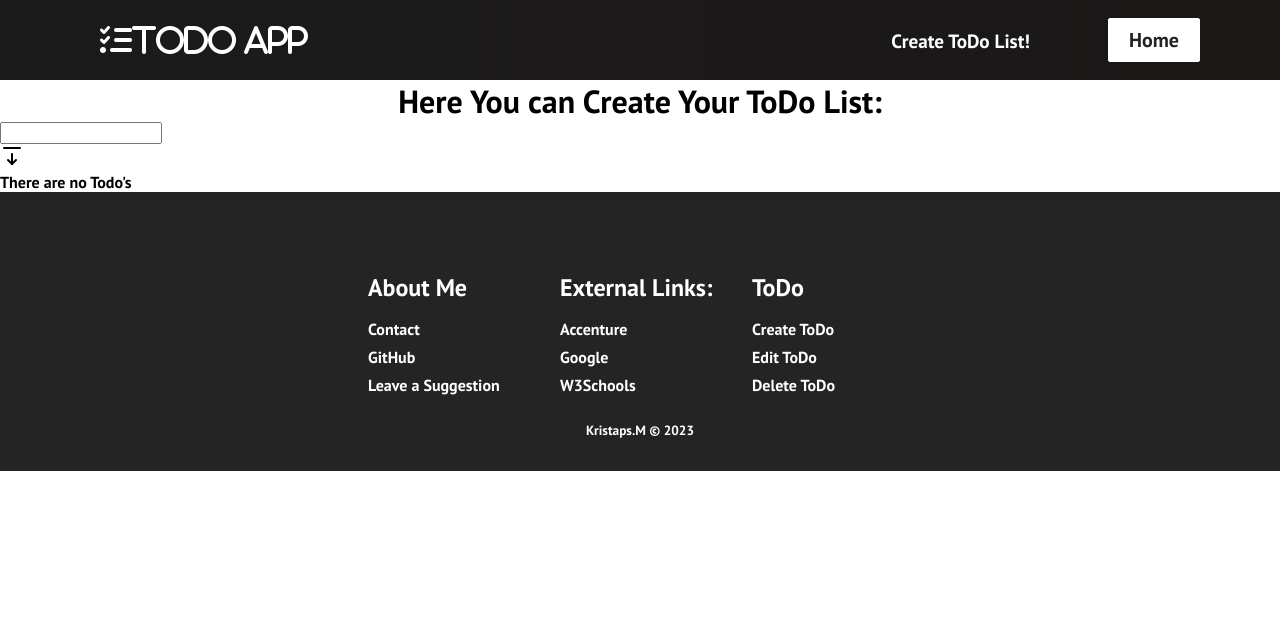
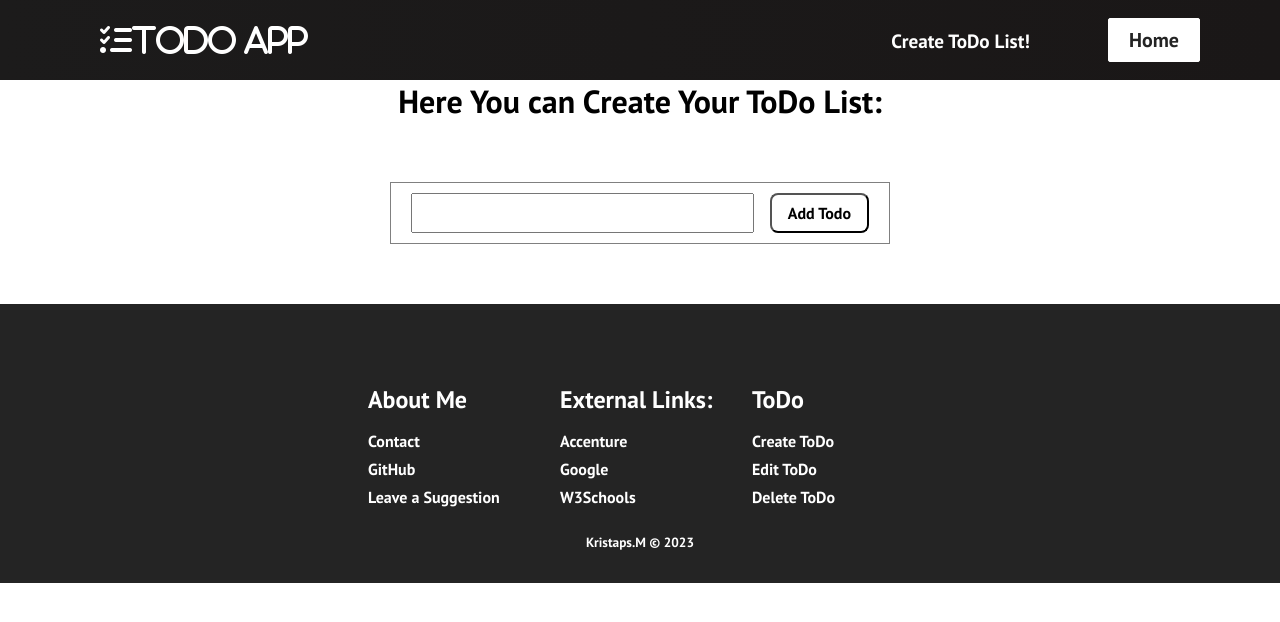
Before and after one commit to Kriishu/ToDo-app, a React (Create React App) app in the folder my-app/: page /pages/CreateTodo in a window 1280 px wide. Shown: the top 622 px of the page. Built offline with nearby package versions, Linux system fonts and the light colour scheme.

Commit message:
Fixed up the ToDo tab.

```diff
--- a/my-app/src/App.js
+++ b/my-app/src/App.js
@@ -1,7 +1,7 @@
 import React from "react";
 import "./App.css";
 import Navbar from "./components/Navbar";
-import { BrowserRouter as Router, Routes, Route } from "react-router-dom";
+import { BrowserRouter as Router, Routes, Route, } from "react-router-dom";
 import Home from "./components/pages/Home";
 import CreateTodo from "./components/pages/CreateTodo";
 
--- a/my-app/src/components/HeroSection.js
+++ b/my-app/src/components/HeroSection.js
@@ -1,4 +1,5 @@
 import React from "react";
+
 import "../App.css";
 import { Button } from "./Button";
 import "./HeroSection.css";
--- a/my-app/src/components/Listitem.js
+++ /dev/null
@@ -1,23 +0,0 @@
-
-import { AiOutlineCheck } from 'react-icons/ai';
-import { ImBin } from 'react-icons/im';
-
-const Listitem = ({text, deleteTodo, isChecked, toggleChecked}) => {
-  return (
-    <div className="todo">
-        <div className={`${isChecked ? "todo_radio" : "todo_radio_unchecked" }`} onClick={toggleChecked}>
-            {isChecked && <AiOutlineCheck />}
-        </div>
-
-        <div className={` ${isChecked ? "todo_text_checked" : "todo_text"}`}>
-            {text}
-        </div>
-
-        <div className="todo_delete" onClick={deleteTodo}>
-            <ImBin />
-        </div>
-    </div>
-  )
-}
-
-export default Listitem
--- /dev/null
+++ b/my-app/src/components/Todo.css
@@ -0,0 +1,69 @@
+h1 {
+    text-align: center;
+  }
+  #todo-list {
+    width: 500px;
+    margin: 60px auto;
+  }
+  form, .todo {
+    border: 1px solid grey;
+    padding: 10px 20px;
+    margin-bottom: 10px;
+  }
+  form {
+    display: flex;
+    justify-content: space-between;
+    margin-bottom: 30px;
+  }
+  form input {
+    padding: 4px 8px;
+    flex-grow: 1;
+    margin-right: 16px;
+  }
+  .todo {
+    display: flex;
+    flex-direction: column;
+  }
+
+  button {
+    font-size: 16px;
+    background-color: rgb(255, 255, 255);
+    color: rgb(0, 0, 0);
+    border-radius: 8px;
+    border: 1px 1px;
+    padding: 8px 16px;
+    cursor: pointer;
+  }
+  button:hover {
+    background-color: rgb(108, 108, 108);
+  }
+  button:active {
+    background-color: rgb(130,35,21);
+  }
+  button:focus {
+    outline: 0;
+  }
+  input[type='text'] { font-size: 20px; font-family: monospace; }
+  .todo input[type="checkbox"] {
+    transform: scale(1.8) translateY(1px);
+    margin: 0 16px 0 0;
+    cursor: pointer;
+  }
+  .todo-text input {
+    padding: 4px;
+  }
+  .todo-text {
+    font-size: 24px;
+    line-height: 24px;
+    margin-bottom: 16px;
+    display: flex;
+    align-items: center;
+  }
+  .todo-completed {
+    display: flex;
+    margin: 10px 0;
+  }
+  .todo-actions {
+    display: flex;
+    justify-content: space-between;
+  }
--- a/my-app/src/components/Todo.js
+++ b/my-app/src/components/Todo.js
@@ -1,96 +1,108 @@
-import { TbArrowBarDown } from 'react-icons/tb';
-import Listitem from "./Listitem";
-import { useEffect, useState } from "react";
-
-const Todo = () => {
-
-    const [todo, setTodo] = useState("")
-    const [allTodos, setAllTodos] = useState([])
-
-    const addTodo = (e) => {
-        e.preventDefault()
-
-        const todoItem = {
-            id: new Date().getTime(),
-            text: todo,
-            isChecked: false
-        }
-
-        if(todo !== ""){
-            setAllTodos([...allTodos].concat(todoItem).reverse())
-            setTodo("")
-        }
-
-        console.log(allTodos)
-    }
+import React from "react";
+import "./Todo.css"
 
 
 
-    const getAllTodos = () => {
-        let stored = JSON.parse(localStorage.getItem("todo"))
-
-        if(stored) {
-            setAllTodos(stored)
-        }
-    }
+const Todo = () => {
+  const [todos, setTodos] = React.useState([]);
+  const [todo, setTodo] = React.useState("");
+  const [todoEditing, setTodoEditing] = React.useState(null);
+  const [editingText, setEditingText] = React.useState("");
 
 
-    const toggleChecked = (id) => {
-        let updatedTodos = [...allTodos].map(todo => {
-            if(todo.id === id){
-                todo.isChecked = !todo.isChecked
-            }
+  React.useEffect(() => {
+    const json = localStorage.getItem("todos");
+    const loadedTodos = JSON.parse(json);
+    if (loadedTodos) {
+      setTodos(loadedTodos);
+    }
+  }, []);
 
-            return todo
-        })
+  React.useEffect(() => {
+    const json = JSON.stringify(todos);
+    localStorage.setItem("todos", json);
+  }, [todos]);
 
-        setAllTodos(updatedTodos)
-    }
+  function handleSubmit(e) {
+    e.preventDefault();
 
+    const newTodo = {
+      id: new Date().getTime(),
+      text: todo,
+      completed: false,
+    };
+    setTodos([...todos].concat(newTodo));
+    setTodo("");
+  }
 
+  function deleteTodo(id) {
+    let updatedTodos = [...todos].filter((todo) => todo.id !== id);
+    setTodos(updatedTodos);
+  }
 
-    const deleteTodo = (id) => {
-        const filteredTodo = allTodos.filter(todo => todo.id !== id)
-        setAllTodos(filteredTodo)
-    }
+  function toggleComplete(id) {
+    let updatedTodos = [...todos].map((todo) => {
+      if (todo.id === id) {
+        todo.completed = !todo.completed;
+      }
+      return todo;
+    });
+    setTodos(updatedTodos);
+  }
 
-
-    useEffect(() => {
-        getAllTodos()
-    }, [])
-
-
-    useEffect(() => {
-        localStorage.setItem("todo", JSON.stringify(allTodos))
-    }, [allTodos])
-
+  function submitEdits(id) {
+    const updatedTodos = [...todos].map((todo) => {
+      if (todo.id === id) {
+        todo.text = editingText;
+      }
+      return todo;
+    });
+    setTodos(updatedTodos);
+    setTodoEditing(null);
+  }
 
   return (
-    <div className="App">
-        <div className="App_todo">
-            <form className="App_input_wrapper" onSubmit={addTodo} >
-                <input type={"text"} className="App_input" value={todo} onChange={(e) => setTodo(e.target.value)} />
-                <div className="App_input_button" onClick={addTodo} >
-                    <TbArrowBarDown size={24} />
-                </div>
-            </form>
+    <div id="todo-list">
+      <form onSubmit={handleSubmit}>
+        <input
+          type="text"
+          onChange={(e) => setTodo(e.target.value)}
+          value={todo}
+        />
+        <button type="submit">Add Todo</button>
+      </form>
+      {todos.map((todo) => (
+        <div key={todo.id} className="todo">
+          <div className="todo-text">
+            <input
+              type="checkbox"
+              id="completed"
+              checked={todo.completed}
+              onChange={() => toggleComplete(todo.id)}
+            />
+            {todo.id === todoEditing ? (
+              <input
+                type="text"
+                onChange={(e) => setEditingText(e.target.value)}
+              />
+            ) : (
+              <div>{todo.text}</div>
+            )}
+          </div>
+          <div className="todo-actions">
+            {todo.id === todoEditing ? (
+              <button onClick={() => submitEdits(todo.id)}>Submit Edits</button>
+            ) : (
+              <button onClick={() => setTodoEditing(todo.id)}>Edit</button>
+            )}
 
-            <div className="App_todo_list">
-                {
-                    allTodos.map(todo => (
-                        <Listitem key={todo.id} deleteTodo={() => deleteTodo(todo.id)} text={todo.text} isChecked={todo.isChecked} toggleChecked={() => toggleChecked(todo.id)} />
-                    ))
-                }
+            <button onClick={() => deleteTodo(todo.id)}>Delete</button>
+            <button onClick={"/"}>Cancel</button>
+          </div>
+        </div>
+      ))}
+    </div>
+  );
+};
 
-                {
-                    allTodos.length === 0 && (
-                        <p className="empty">There are no Todo's</p>
-                    )
-                }
-            </div>
-        </div>
-    </div>
-  )
-}
-
-export default Todo
+export default Todo;
--- a/my-app/src/components/pages/Home.js
+++ b/my-app/src/components/pages/Home.js
@@ -9,7 +9,7 @@ function Home() {
     <>
       <HeroSection />
       <Cards/>
-      <Footer />
+      <Footer/>
     </>
   );
 }
```
Also changed, not shown: my-app/src/components/Listitem.css (deleted).
